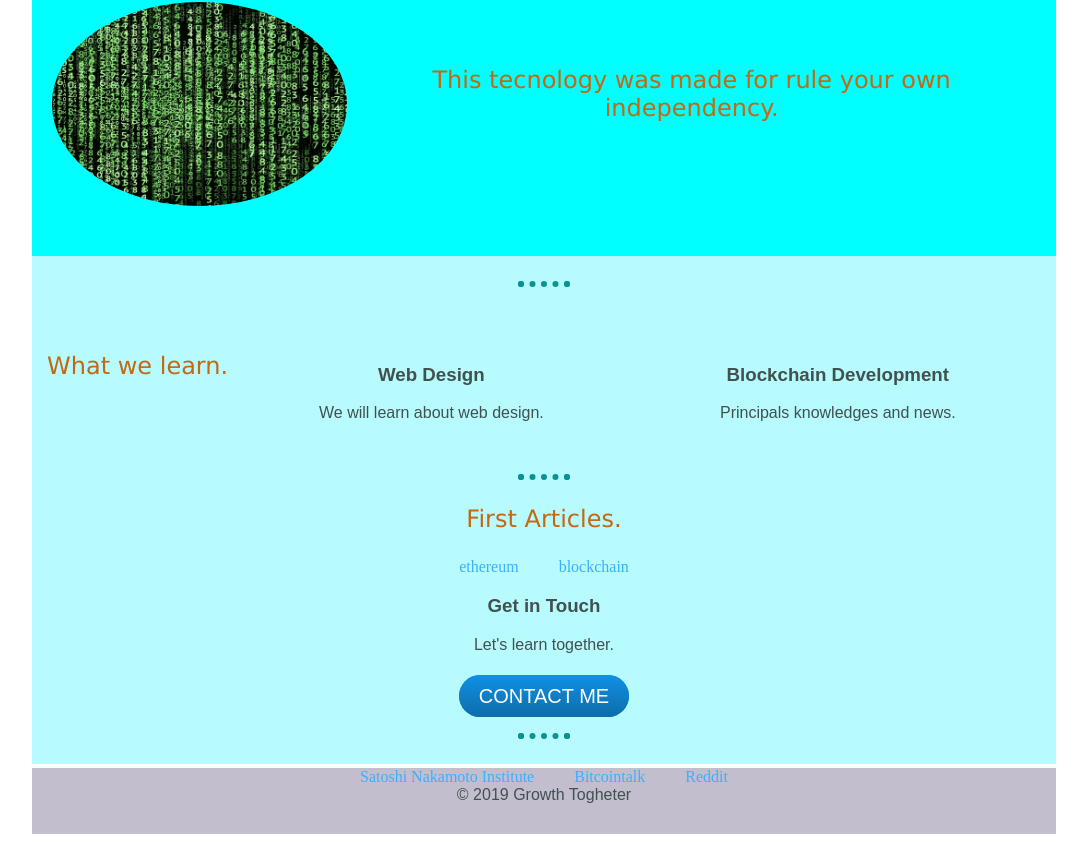
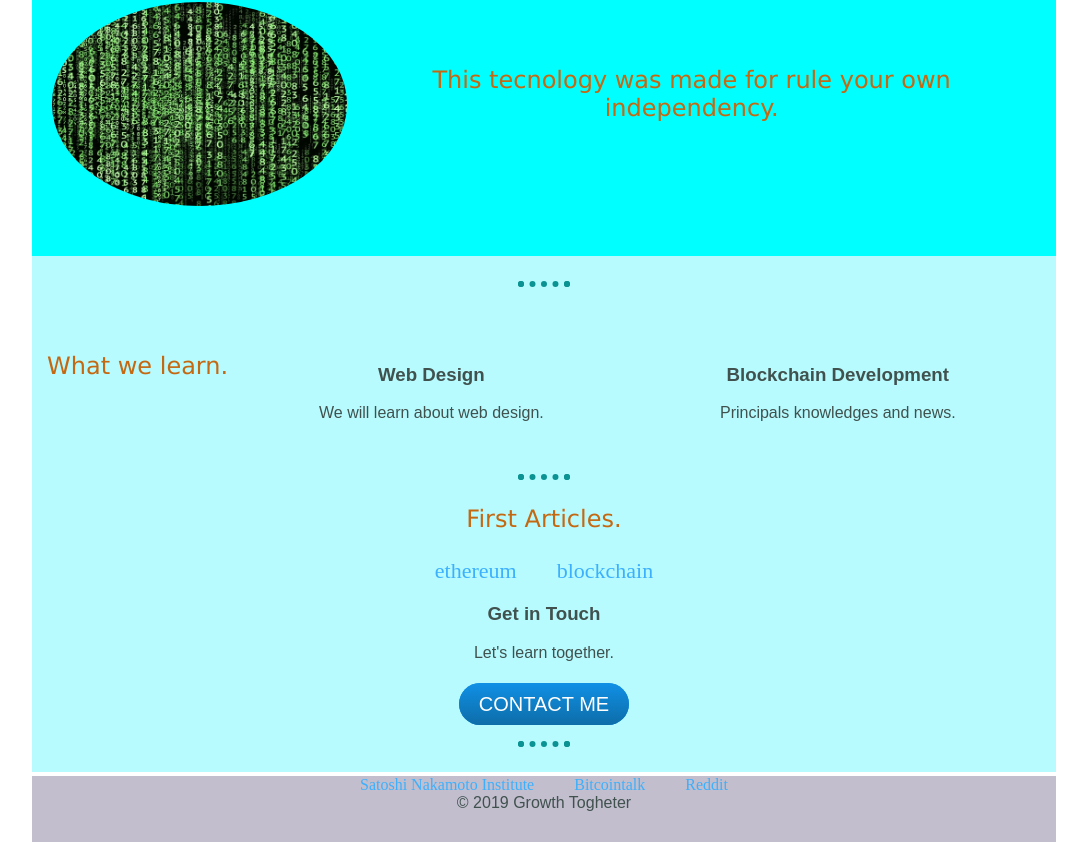
Before and after one commit to CAPTAINNEMO29/example, a Vue app: page / in a window 1280 px wide. Shown: the part 831-1673 px from the top of the page, without its empty margins (96-1183 px from the left). Built offline with nearby package versions, Linux system fonts and the light colour scheme.

Commit message:
atribute

```diff
--- a/src/components/MiddleContainer.vue
+++ b/src/components/MiddleContainer.vue
@@ -28,8 +28,8 @@
     <hr />
     <div class="contact-me">
       <h2>First Articles.</h2>
-      <router-link to="/ethereum">ethereum</router-link>
-      <router-link to="/blockchain">blockchain</router-link>
+      <router-link class="atribute" to="/ethereum">ethereum</router-link>
+      <router-link class="atribute" to="/blockchain">blockchain</router-link>
       <h3>Get in Touch</h3>
       <p>Let's learn together.</p>
       <a class="btn" href="neofrom29@gmail.com">CONTACT ME</a>
@@ -105,4 +105,9 @@ export default {
   height: 20%;
   border-radius: 100%;
 }
+
+.atribute {
+  text-align: center;
+  font-size: 22px;
+}
 </style>
```
